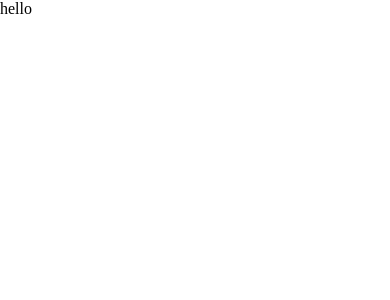
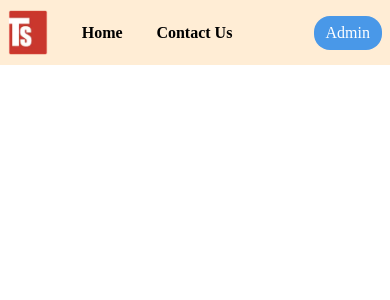
Before and after one commit to MananBagadi100/TripZ-frontend, a React app: page / in a window 390 px wide. Shown: the top 300 px of the page. Built offline with nearby package versions, Linux system fonts and the light colour scheme; the HTML template or start-up script is replaced by a standard one.

Commit message:
Added navbar for mobile

```diff
--- a/package.json
+++ b/package.json
@@ -11,7 +11,8 @@
   },
   "dependencies": {
     "react": "^19.2.0",
-    "react-dom": "^19.2.0"
+    "react-dom": "^19.2.0",
+    "react-router-dom": "^7.9.6"
   },
   "devDependencies": {
     "@eslint/js": "^9.39.1",
--- a/src/App.css
+++ /dev/null
@@ -1,14 +0,0 @@
-.all-pages-main-container {
-  width: 100%;
-  height: 100%;
-}
-#root ,body ,html {
-  margin: 0;
-  padding: 0;
-  min-height: 100vh;
-  height: 100vh;
-}
-#root {
-  display: flex;
-  flex-direction: column;
-}
--- a/src/App.jsx
+++ b/src/App.jsx
@@ -1,10 +1,20 @@
 import { useState } from 'react'
-import './App.css'
+import './Styles/App.css'
+import { BrowserRouter, Route, Routes } from 'react-router-dom'
+import Home from './Components/Home'
+import Navbar from './Components/Navbar'
 
 function App() {
 
   return (
-    <div className="all-pages-main-container">hello</div>
+    <div className="all-pages-main-container">
+      <BrowserRouter>
+        <Navbar />
+        <Routes>
+          <Route to='/' element={<Home />} />
+        </Routes>
+      </BrowserRouter>
+    </div>
   )
 }
 
--- /dev/null
+++ b/src/Components/Home.jsx
@@ -0,0 +1,9 @@
+import '../Styles/NavbarStyles.css'
+const Home = () => {
+    return (
+        <div className="home-full-container">
+            This is home page
+        </div>
+    )
+}
+export default Home
--- /dev/null
+++ b/src/Components/Navbar.jsx
@@ -0,0 +1,24 @@
+import { Link, NavLink } from 'react-router-dom'
+import '../Styles/NavbarStyles.css'
+import logo from '../assets/logo.jpeg'
+const Navbar = () => {
+    return (
+        <div className='navbar-main-container'>
+            <div className="navbar-content-area">
+                <div className="navbar-public-routes">
+                    <div className="tripz-logo-in-navbar">
+                        <Link to="/">
+                            <img src={logo} alt="TripZ Logo" className="tripz-logo" />
+                        </Link>
+                    </div>
+                    <NavLink to='/' className="navbar-home-route">Home</NavLink>
+                    <NavLink to='/contact-us' className="navbar-contact-us-route">Contact Us</NavLink>
+                </div>
+                <div className="navbar-protected-route">
+                    <Link className='navbar-admin-route'>Admin</Link>
+                </div>
+            </div>
+        </div>
+    )
+}
+export default Navbar
--- /dev/null
+++ b/src/Styles/App.css
@@ -0,0 +1,28 @@
+.all-pages-main-container {
+  width: 100%;
+  height: 100%;
+}
+#root ,body ,html {
+  margin: 0;
+  padding: 0;
+  min-height: 100vh;
+  height: 100vh;
+}
+#root {
+  display: flex;
+  flex-direction: column;
+}
+/*Here comees the styling */
+:root {
+    --bg-color: #ffffff;
+    --text-color: black;
+    --nav-bg: #0E2954;
+    --btn-bg: #4998e8;
+    --btn-txt: #ffffff;
+    --btn-hover-bg: #387ec4;
+    --primary-btn-hover-color: 1px solid blue;
+    --product-card-bg-color: #e3f0ff;  /* Each Product or Card bg */
+    --card-img-bg: #cae4ff;
+    --product-prices-color:rgb(32, 96, 136);
+    --form-body: #bbdeff;
+}
--- /dev/null
+++ b/src/Styles/NavbarStyles.css
@@ -0,0 +1,61 @@
+.navbar-main-container {
+    display: flex;
+    flex-direction: column;
+    height: 65px;
+    width: 100%;
+    background-color: #ffedd5 ;
+    box-sizing: border-box;
+}
+.navbar-content-area {
+    display: flex;
+    width: 100%;
+    height: 100%;
+    flex-direction: row;
+    padding: 4px 8px;
+    box-sizing: border-box;
+}
+.navbar-public-routes {
+    display: flex;
+    flex-direction: row;
+    height: 100%;
+    width: 60%;
+    justify-content: space-between;
+    align-items: center;
+    box-sizing: border-box;
+}
+.tripz-logo-in-navbar {
+    display: flex;
+    width: 40px;
+    box-sizing: border-box;
+}
+.tripz-logo {
+    width: 100%;
+    height: 100%;
+    object-fit: contain;
+}
+.navbar-home-route ,
+.navbar-contact-us-route {
+    text-decoration: none;
+    color: inherit;
+    font-weight: bold;
+}
+.navbar-protected-route {
+    display: flex;
+    height: 100%;
+    width: 40%;
+    justify-content: flex-end;
+    align-items: center;
+    box-sizing: border-box;
+}
+.navbar-admin-route {
+    display: flex;
+    flex-direction: column;
+    height: fit-content;
+    padding: 8px 12px;
+    text-decoration: none;
+    background-color: var(--btn-bg);
+    color: var(--btn-txt);
+    border-radius: 16px;
+    align-items: center;
+    justify-content: center;
+}
```
Also changed, not shown: src/Styles/HomeStyles.css (added), src/assets/logo.jpeg (added), 1 other file (tests, documents, lock files or other folders).
